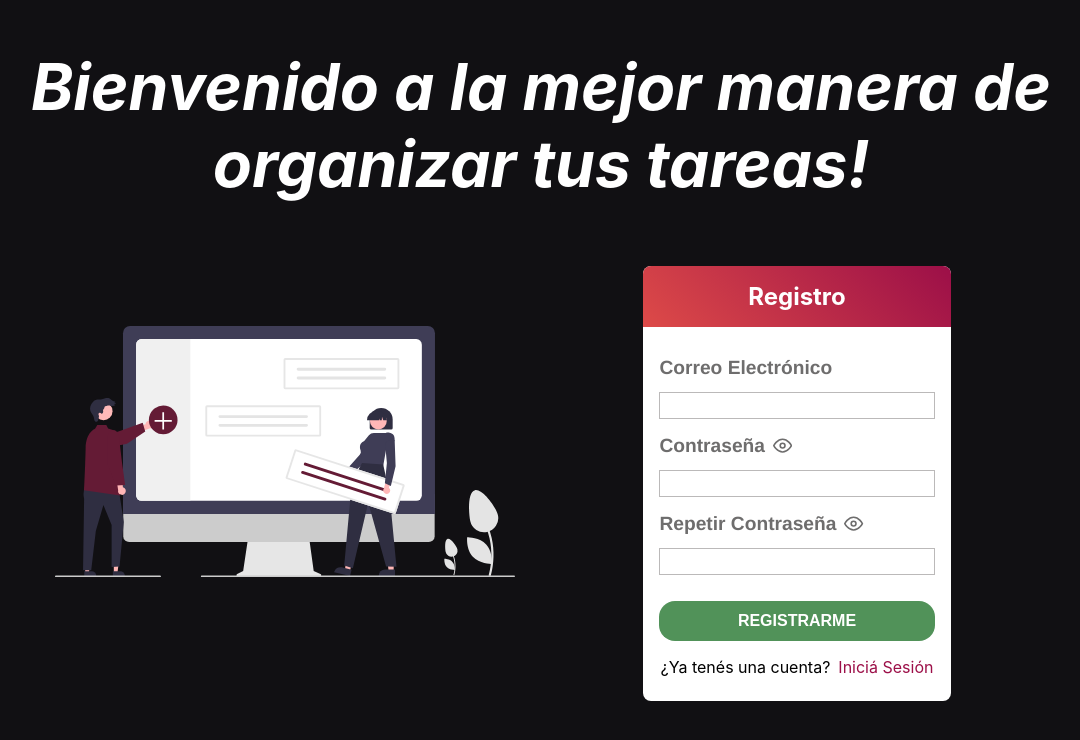
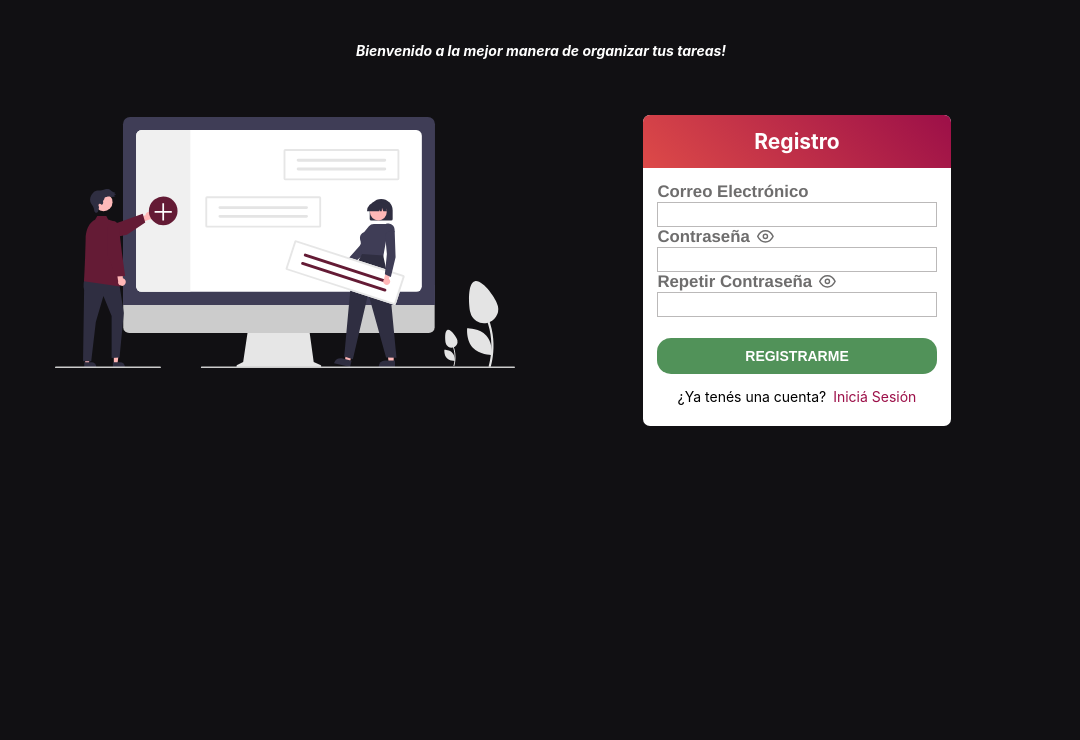
Before and after one commit to fedeferrelli/todo_list, a React (Create React App) app: page /register in a window 1280 px wide. Shown: the top 740 px of the page, without its empty margins (99-1179 px from the left). Built offline with nearby package versions, Linux system fonts and the light colour scheme; no server answers.

Commit message:
Adds loading page

```diff
--- a/src/App.js
+++ b/src/App.js
@@ -22,7 +22,7 @@ function App() {
 
   const [trigger, setTrigger] = useState(false);
 
-  const [showLoading, setShowLoading] = useState(true);
+
 
   return (
 
@@ -36,10 +36,10 @@ function App() {
 
 
         <Route path="/" element={<Login
-                                setShowLoading={setShowLoading}/>}></Route>
+                               /*  setShowLoading={setShowLoading} *//>}></Route>
 
         <Route path="/register" index element={<Register
-                                              setShowLoading={setShowLoading} />}></Route>
+                                             /*  setShowLoading={setShowLoading} */ />}></Route>
 
         <Route
           path="/recuperarPassword"
@@ -53,8 +53,8 @@ function App() {
 
               trigger={trigger}
               setTrigger={setTrigger}
-              showLoading={showLoading}
-              setShowLoading={setShowLoading}
+              /* showLoading={showLoading}
+              setShowLoading={setShowLoading} */
             />
           }
         ></Route>
@@ -65,7 +65,7 @@ function App() {
             <CargaDatos
               setTrigger={setTrigger}
               trigger={trigger}
-              setShowLoading={setShowLoading}
+             /*  setShowLoading={setShowLoading} */
             />
           }
         ></Route>
--- a/src/components/CargaDatos.js
+++ b/src/components/CargaDatos.js
@@ -43,7 +43,7 @@ const CargaDatos = ({ trigger, setTrigger, setShowLoading }) => {
       setDescripcion("");
       setEstadio("para hacer");
 
-      setShowLoading(true)
+     /*  setShowLoading(true) */
       setTrigger(!trigger);
       navigate("/tasks");
     } catch (e) {
--- a/src/components/Registro_Login/Login.js
+++ b/src/components/Registro_Login/Login.js
@@ -48,7 +48,7 @@ function Login({setShowLoading}) {
 
         try{
           await handleSignIn(email, password)
-          setShowLoading(true)
+          /* setShowLoading(true) */
           navigate("/tasks")
         }  catch(err){
           console.log(err.code)
@@ -77,7 +77,7 @@ function Login({setShowLoading}) {
 
     const handleSubmitWithGoogle = async (e) =>{
       e.preventDefault();
-      setShowLoading(true)
+      /* setShowLoading(true) */
       await handleSubmitGoogle()
       navigate("/tasks")
       }
--- a/src/components/Registro_Login/Register.js
+++ b/src/components/Registro_Login/Register.js
@@ -56,7 +56,7 @@ function Register({setShowLoading}) {
 
         try{
           await handleRegister(email, password);
-          setShowLoading(true);
+          /* setShowLoading(true); */
           navigate("/tasks")
 
         }
--- a/src/components/ShowTasks.js
+++ b/src/components/ShowTasks.js
@@ -14,7 +14,7 @@ import SearchAndAdd from './Search&Add'
 
 import '../css/Tasks.css'
 
-const ShowTasks = ({setTrigger, trigger, showLoading, setShowLoading}) =>{
+const ShowTasks = ({setTrigger, trigger}) =>{
 
     const [search, setSearch] = useState('')
 
@@ -22,7 +22,7 @@ const ShowTasks = ({setTrigger, trigger, showLoading, setShowLoading}) =>{
     const [progressData, setProgressData] = useState([]);
     const [doneData, setDoneData] = useState([]);
 
-
+    const [showLoading, setShowLoading] = useState(false);
 
     const {uid, signOutNow} = useContext(context);
 
@@ -38,7 +38,7 @@ const ShowTasks = ({setTrigger, trigger, showLoading, setShowLoading}) =>{
 
 useEffect(() => {
 
-
+  setShowLoading(true)
 
     const getData = async () => {
       const querySnapshot = await getDocs(collection(db, uid));
@@ -52,14 +52,15 @@ useEffect(() => {
       });
 
       const dataOk = datos.filter(item => ( item.tarea.toLowerCase().includes(search.toLowerCase()) ||  item.descripcion.toLowerCase().includes(search.toLowerCase()) ))
-
+      setShowLoading(false);
       setToDoData(dataOk.filter(task => task.estadio==='para hacer'))
       setProgressData(dataOk.filter(task => task.estadio==='progreso'))
       setDoneData(dataOk.filter(task => task.estadio==='hecho'))
-      setShowLoading(false)
+     /*  */
     };
 
       getData();
+      /*  */
   }, [trigger, uid, search]);
 
 
--- a/src/components/Tasks.js
+++ b/src/components/Tasks.js
@@ -26,7 +26,7 @@ const Tasks = ({data, title, trigger, setTrigger, setShowLoading}) =>{
         { try {
             deleteDoc(doc(db, uid, id));
             setTrigger(!trigger)
-            setShowLoading(true)
+            /* setShowLoading(true) */
 
          } catch (error) {
              console.log(error)
@@ -44,7 +44,7 @@ const Tasks = ({data, title, trigger, setTrigger, setShowLoading}) =>{
               });
 
             setTrigger(!trigger)
-            setShowLoading(true)
+            /* setShowLoading(true) */
 
 
          } catch (error) {
--- a/src/css/index.css
+++ b/src/css/index.css
@@ -1,5 +1,10 @@
+*{
+  font-size: 14px
+}
+
+
 body {
-  font-size: 32px;
+  /* font-size: 20px; */
   margin: 0;
   font-family: -apple-system, BlinkMacSystemFont, 'Segoe UI', 'Roboto', 'Oxygen',
     'Ubuntu', 'Cantarell', 'Fira Sans', 'Droid Sans', 'Helvetica Neue',
```
